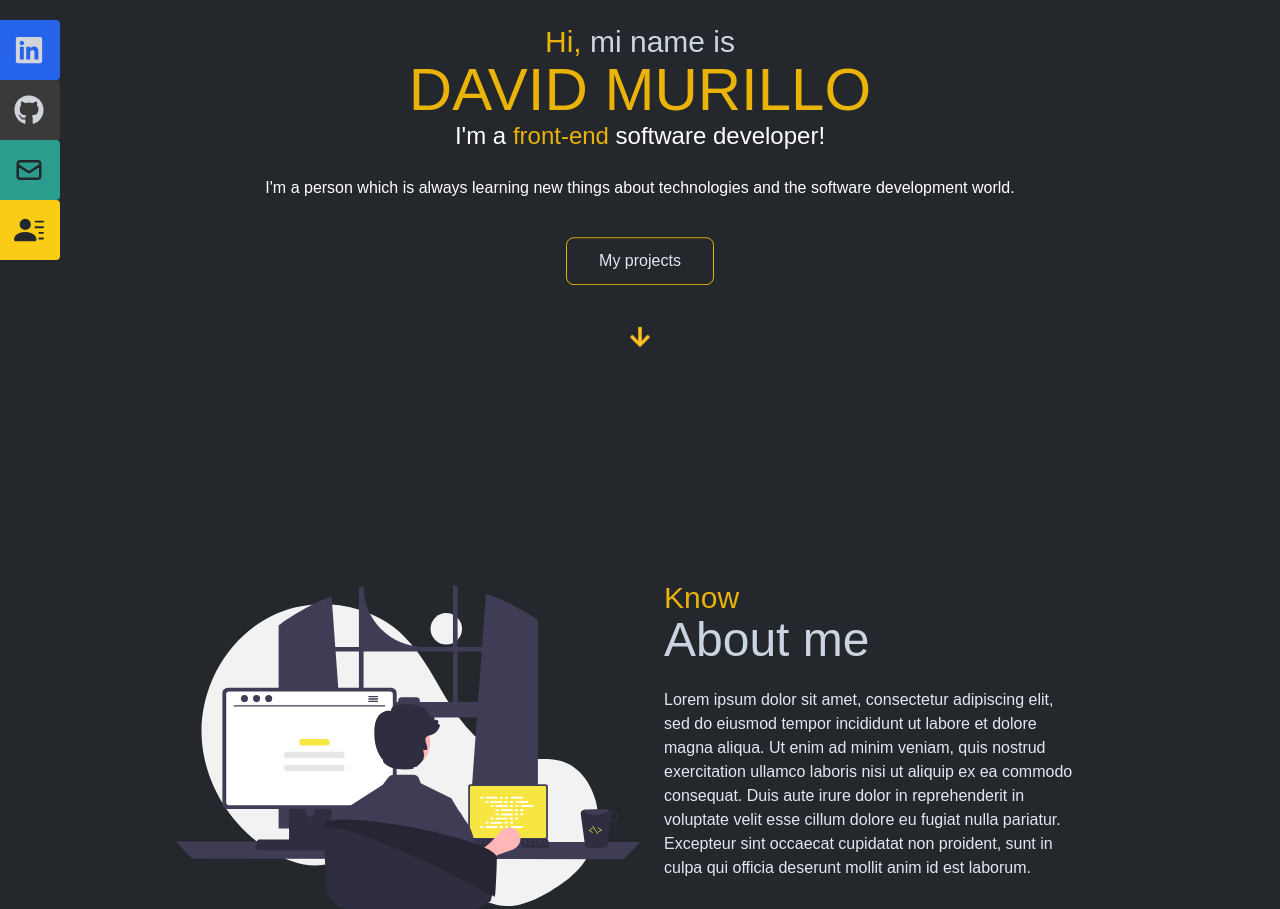
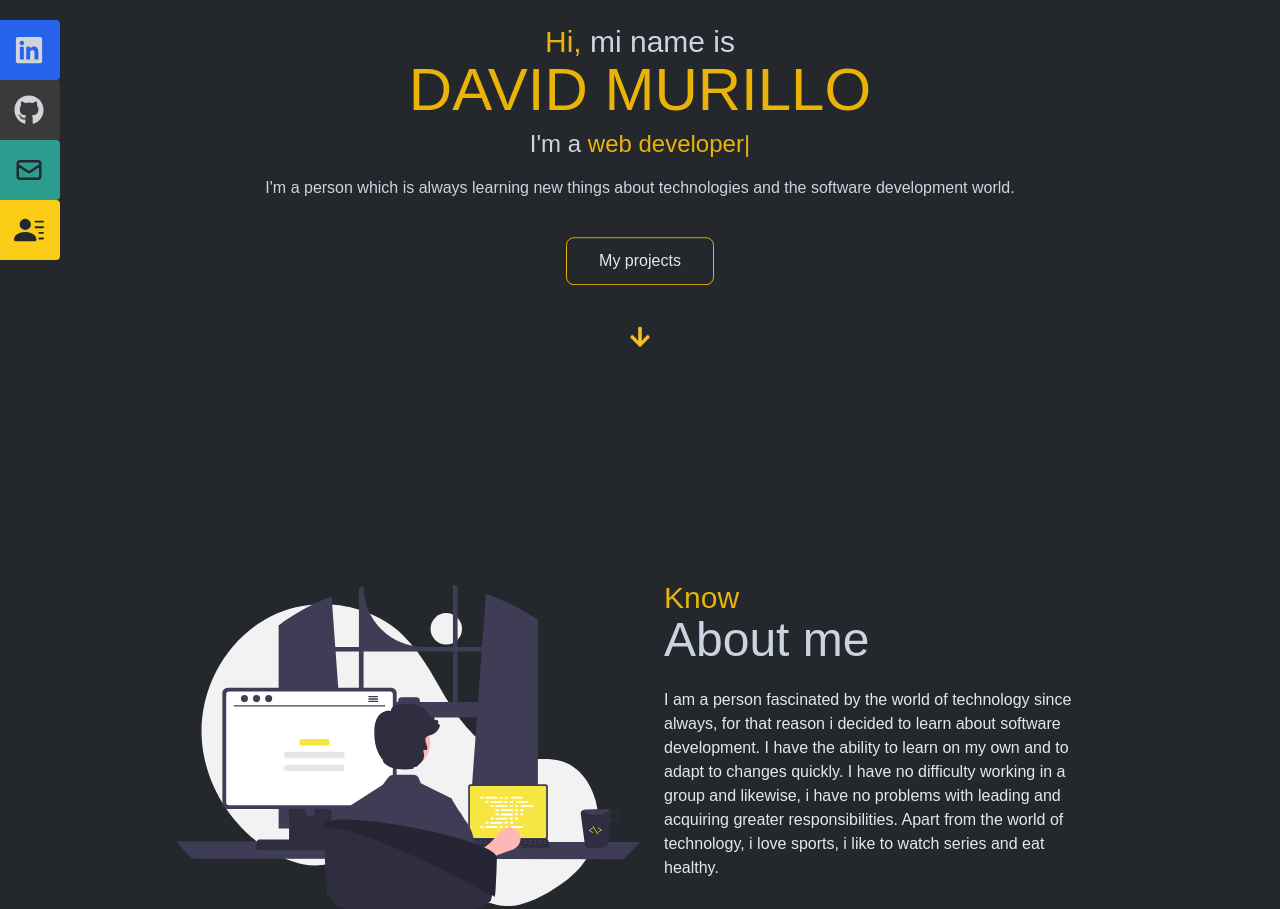
Before and after one commit to davidfmurillob/portfolio, a React (Create React App) app: page / in a window 1280 px wide. Shown: the part 260-1169 px from the top of the page. Built offline with nearby package versions, Linux system fonts and the light colour scheme; the HTML template or start-up script is replaced by a standard one; a web font is replaced by a local one.

Commit message:
Changes on the Navbar and Hero components

```diff
--- a/package.json
+++ b/package.json
@@ -7,11 +7,13 @@
     "@testing-library/react": "^13.3.0",
     "@testing-library/user-event": "^13.5.0",
     "aos": "^2.3.4",
+    "framer-motion": "^7.2.1",
     "react": "^18.1.0",
     "react-dom": "^18.1.0",
     "react-icons": "^4.4.0",
     "react-scripts": "5.0.1",
     "react-scroll": "^1.8.7",
+    "react-typed": "^1.2.0",
     "web-vitals": "^2.1.4"
   },
   "scripts": {
--- a/src/components/About.jsx
+++ b/src/components/About.jsx
@@ -6,7 +6,7 @@ const About = () => {
   const curriculumURL = 'https://drive.google.com/file/d/10hrUhyy8bpAVzWCNAnQyPMwMYLzGqtn6/view?usp=sharing'
 
   return (
-    <div id="about" className="grid grid-cols-1 md:grid-cols-2 py-2 sm:px-14 md:px-16 lg:px-32 xl:px-44 h-4/5">
+    <div className="grid grid-cols-1 md:grid-cols-2 py-2 sm:px-14 md:px-16 lg:px-32 xl:px-44 h-4/5">
           <div className="max-w-md sm:max-w-lg flex items-center">
             {/* aplicarle a la imagen un max width revisar el tutorial */}
             <img
@@ -15,17 +15,11 @@ const About = () => {
               className="max-w-full h-auto mb-8 "
             />
           </div>
-          <div className="p-6 flex flex-col justify-center">
+          <div  id="about" className="p-6 flex flex-col justify-center">
             <h4 className="text-3xl text-yellow-500">Know</h4>
             <h3 className="text-5xl text-slate-300 mb-6">About me</h3>
             <p className="text-slate-200">
-              Lorem ipsum dolor sit amet, consectetur adipiscing elit, sed do
-              eiusmod tempor incididunt ut labore et dolore magna aliqua. Ut
-              enim ad minim veniam, quis nostrud exercitation ullamco laboris
-              nisi ut aliquip ex ea commodo consequat. Duis aute irure dolor in
-              reprehenderit in voluptate velit esse cillum dolore eu fugiat
-              nulla pariatur. Excepteur sint occaecat cupidatat non proident,
-              sunt in culpa qui officia deserunt mollit anim id est laborum.
+            I am a person fascinated by the world of technology since always, for that reason i decided to learn about software development. I have the ability to learn on my own and to adapt to changes quickly. I have no difficulty working in a group and likewise, i have no problems with leading and acquiring greater responsibilities. Apart from the world of technology, i love sports, i like to watch series and eat healthy.
             </p>
             <div>
               <Link
--- a/src/components/Hero.jsx
+++ b/src/components/Hero.jsx
@@ -1,10 +1,14 @@
 import React from "react";
 import {Link} from 'react-scroll';
 import {FaArrowDown} from 'react-icons/fa'
+import ReactTyped from "react-typed";
 
 const Hero = () => {
+
+  const typedString = 'I\'m a '
+
   return (
-    <div className=" text-white flex flex-col justify-center items-center h-[90vh] p-2sm:px-14 md:px-16 lg:px-32 xl:px-44">
+    <div className=" text-white flex flex-col justify-center items-center h-[100vh] sm:h-[90vh] p-2sm:px-14 md:px-16 lg:px-32 xl:px-44">
       <h2 className="text-2xl sm:text-3xl text-yellow-500 pt-2 text-center">
         Hi, <span className="text-slate-300">mi name is</span>
       </h2>
@@ -12,12 +16,15 @@ const Hero = () => {
         David Murillo
       </h1>
 
-      <h3 className="text-xl sm:text-2xl text-center">
-        I'm a <span className="text-yellow-500">front-end</span> software
-        developer!
-      </h3>
-      <br></br>
-      <p className="text-center">
+      <p className="text-xl sm:text-2xl text-center text-slate-300 mt-2">{typedString}
+      <ReactTyped className="text-yellow-500"
+              strings={['Front-end developer', 'web developer']}
+              typeSpeed={80}
+              backSpeed={80}
+              loop
+            />
+      </p>
+      <p className="text-center text-slate-300 mt-4">
         I'm a person which is always learning new things about technologies and the software development world.
       </p>
       <Link
--- a/src/components/NavBar/MobileNavigation.jsx
+++ b/src/components/NavBar/MobileNavigation.jsx
@@ -23,6 +23,13 @@ function MobileNavigation() {
     />
   );
 
+    const closeByLink = () => {
+      setOpenMenu(!openMenu)
+    }
+
+
+
+
   return (
     <nav className="flex flex-col sm:hidden pl-5 gap-4 justify-around align-baseline py-6 bg-mygray-500 transition">
       <div>
@@ -31,7 +38,7 @@ function MobileNavigation() {
         </a>
       </div>
       {openMenu ? hamburgerClose : hamburgerOpen}
-      {openMenu && <NavLinks />}
+      {openMenu && <NavLinks closeByLink = {closeByLink} />}
     </nav>
   );
 }
--- a/src/components/NavBar/NavLinks.jsx
+++ b/src/components/NavBar/NavLinks.jsx
@@ -1,49 +1,54 @@
 import React from "react";
 import { Link } from "react-scroll";
+import {motion} from 'framer-motion'
 
-function NavLinks() {
+
+function NavLinks({closeByLink}) {
 
   const curriculumURL = 'https://drive.google.com/file/d/10hrUhyy8bpAVzWCNAnQyPMwMYLzGqtn6/view?usp=sharing'
 
+  const animateFrom = {opacity: 0, y: -40}
+  const animateTo = {opacity: 1, y: 0}
 
 
 
   return (
     <ul className="flex flex-col sm:flex-row gap-4 items-baseline">
-      <li className="hover:underline hover:underline-offset-8 decoration-yellow-500 sm:pl-4 hover:cursor-pointer">
-        <Link to="about" spy={true} smooth={true} offset={-50} duration={500}>
+      <motion.li  initial= {animateFrom} animate={animateTo} className="hover:underline hover:underline-offset-8 decoration-yellow-500 sm:pl-4 hover:cursor-pointer">
+        <Link to="about" spy={true} smooth={true} offset={-40} duration={500} onClick={closeByLink}>
           About me
         </Link>
-      </li>
-      <li className="hover:underline hover:underline-offset-8 decoration-yellow-500 sm:pl-4 hover:cursor-pointer">
-        <Link to="skills" spy={true} smooth={true} offset={10} duration={500}>
+      </motion.li>
+      <motion.li  initial= {animateFrom} animate={animateTo} className="hover:underline hover:underline-offset-8 decoration-yellow-500 sm:pl-4 hover:cursor-pointer">
+        <Link to="skills" spy={true} smooth={true} offset={10} duration={500} onClick={closeByLink}>
           Skills
         </Link>
-      </li>
-      <li className="hover:underline hover:underline-offset-8 decoration-yellow-500 sm:pl-4 hover:cursor-pointer">
+      </motion.li>
+      <motion.li  initial= {animateFrom} animate={animateTo} className="hover:underline hover:underline-offset-8 decoration-yellow-500 sm:pl-4 hover:cursor-pointer">
         <Link
           to="projects"
           spy={true}
           smooth={true}
           offset={-10}
           duration={600}
+          onClick={closeByLink}
         >
           Projects
         </Link>
-      </li>
-      <li className="hover:underline hover:underline-offset-8 decoration-yellow-500 sm:pl-4 hover:cursor-pointer">
-        <Link to="contact" spy={true} smooth={true} offset={10} duration={700}>
+      </motion.li>
+      <motion.li  initial= {animateFrom} animate={animateTo} className="hover:underline hover:underline-offset-8 decoration-yellow-500 sm:pl-4 hover:cursor-pointer">
+        <Link to="contact" spy={true} smooth={true} offset={10} duration={700} onClick={closeByLink}>
           Contact me
         </Link>
-      </li>
-      <li className="hover:cursor-pointer">
+      </motion.li>
+      <motion.li  initial= {animateFrom} animate={animateTo} className="hover:cursor-pointer">
         <a
           className=" animate-bounce mt-4 sm:mt-0 h-10 px-5 inline-flex items-center text-slate-200 transition-colors duration-150 border border-yellow-400 rounded-lg focus:shadow-outline hover:bg-yellow-500 hover:text-mygray-600"
-          href={curriculumURL}
+          href={curriculumURL} onClick={closeByLink}
         >
           Curriculum
         </a>
-      </li>
+      </motion.li>
     </ul>
   );
 }
--- a/src/components/NavBar/Navbar.jsx
+++ b/src/components/NavBar/Navbar.jsx
@@ -12,8 +12,10 @@ const Navbar = () => {
   return (
     <>
       <Navigation />
+      <div className="absolute w-full">
 
       <MobileNavigation />
+      </div>
       <SideNav
         linkedInURL={linkedInURL}
         githubURL={githubURL}
```
Also changed, not shown: 1 other file (tests, documents, lock files or other folders).
